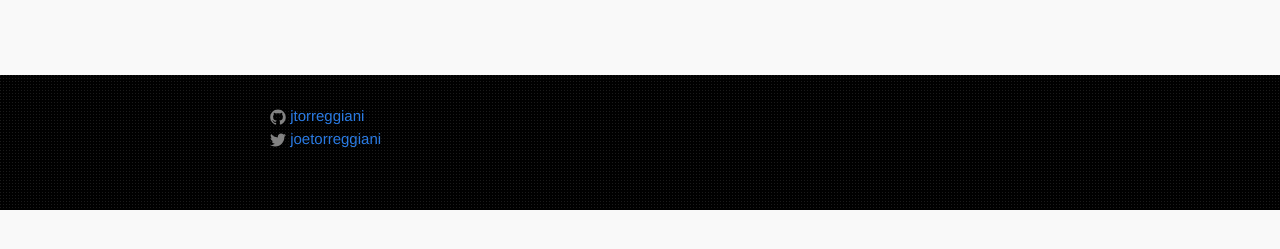
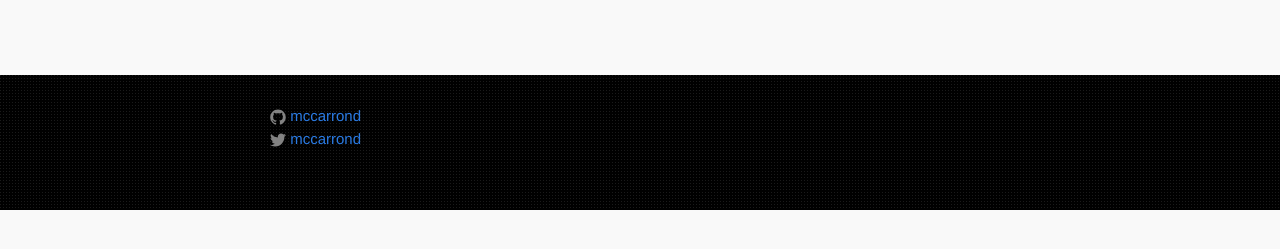
Before and after one commit to mccarrond/mccarrond.github.io, a Jekyll site: the page built from blog.html, in a window 1280 px wide. Shown: the part 478-727 px from the top of the page. Built offline with Jekyll 4.4.1, drawn with Linux system fonts in a browser that asks for light colours; some of the changed lines change nothing that is shown.

Commit message:
Site updates

```diff
--- a/_config.yml
+++ b/_config.yml
@@ -1,12 +1,12 @@
 # Site settings
-title: Joseph Torreggiani
-email: joseph.torreggiani@gmail.com
+title: Daniel McCarron
+email: dan.mccarron@gmail.com
 description: > # this means to ignore newlines until "baseurl:"
-  The personal blog and website of Joseph Torreggiani.
+  This is the website of Daniel McCarron.
 baseurl: "" # the subpath of your site, e.g. /blog/
 url: "http://yourdomain.com" # the base hostname & protocol for your site
-twitter_username: joetorreggiani
-github_username:  jtorreggiani
+twitter_username: mccarrond
+github_username:  mccarrond
 
 # Build settings
 markdown: kramdown
```
